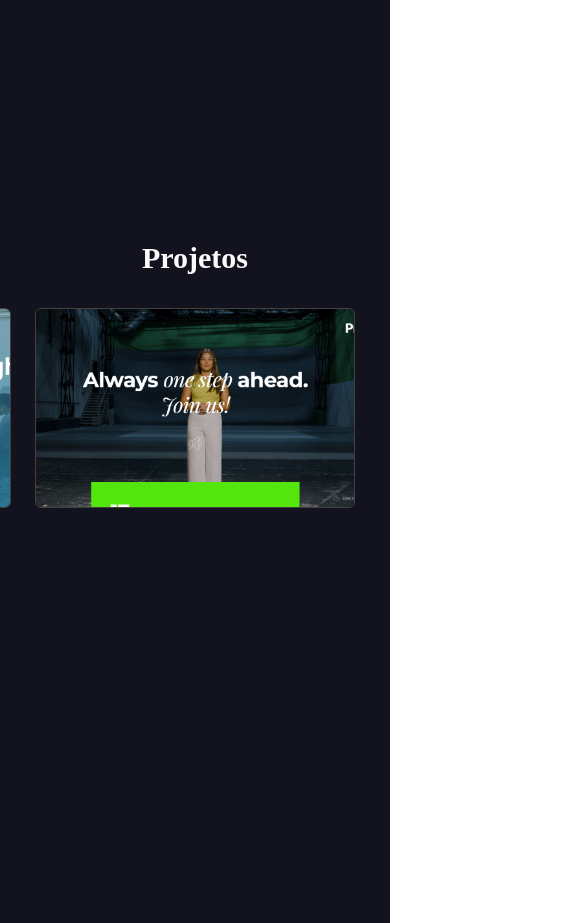
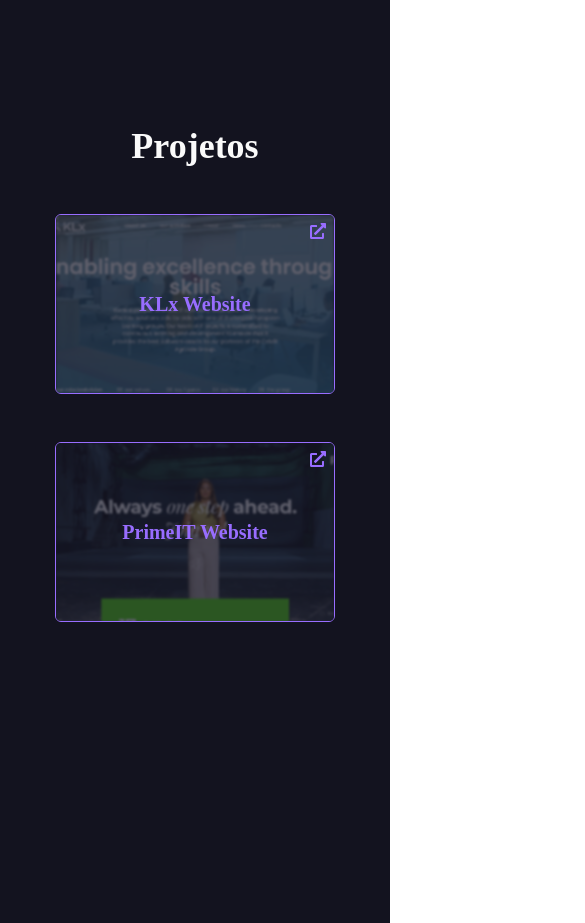
Before and after one commit to devbls/portfolio, a React (Vite) app: page / in a window 390 px wide. Shown: the part 1360-2283 px from the top of the page, 585 px wide, since content can reach past the window. Built offline with nearby package versions, Linux system fonts and the light colour scheme.

Commit message:
Create Projects section responsive design

```diff
--- a/src/components/Projects.tsx
+++ b/src/components/Projects.tsx
@@ -24,26 +24,28 @@
       id="projects"
       className="flex flex-col items-center justify-center min-h-[120vh]"
     >
-      <h2 className="font-dm text-3xl font-bold text-zinc-50">{t("title")}</h2>
-      <div className="max-w-5xl grid grid-cols-[repeat(auto-fill,_minmax(320px,_1fr))] gap-6 mt-8">
+      <h2 className="font-dm text-4xl sm:text-3xl font-bold text-zinc-50">
+        {t("title")}
+      </h2>
+      <div className="max-w-5xl grid md:grid-cols-2 lg:grid-cols-[repeat(auto-fill,_minmax(320px,_1fr))] gap-12 lg:gap-6 mt-12 sm:mt-8">
         {PROJECTS.map((project) => (
           <a
-            className="w-[320px] h-[200px] group rounded-md relative overflow-hidden transition-all duration-300 border border-stone-700 hover:border-purple-500"
+            className="w-[280px] h-[180px] md:w-[320px] md:h-[200px] group rounded-md relative overflow-hidden transition-all duration-300 border border-purple-500 sm:border-stone-700 sm:hover:border-purple-500"
             href={project.link}
             target="_blank"
           >
-            <div className="w-fit h-fit absolute left-0 right-0 bottom-0 top-0 m-auto z-20 transition-all duration-300 opacity-0 invisible group-hover:visible group-hover:opacity-100">
+            <div className="w-fit h-fit absolute left-0 right-0 bottom-0 top-0 m-auto z-20 transition-all duration-300 sm:opacity-0 visible sm:invisible sm:group-hover:visible sm:group-hover:opacity-100">
               <p className="font-dm font-bold text-xl text-purple-500">
                 {project.name}
               </p>
             </div>
             <img
-              className="w-[320px] h-[200px] object-cover transition-all duration-300 group-hover:scale-105 group-hover:blur-[1px]"
+              className="w-[280px] h-[180px] md:w-[320px] md:h-[200px] object-cover transition-all duration-300 sm:group-hover:scale-105 blur-[1px] sm:blur-0 sm:group-hover:blur-[1px]"
               src={`/thumbs/${project.thumb}`}
               alt={project.alt}
             />
-            <div className="hidden h-[200px] w-[320px] bg-black-400 opacity-70 content-[''] group-hover:block absolute top-0 left-0 z-10"></div>
-            <div className="invisible group-hover:visible block absolute top-2 right-2 z-10 text-purple-500 transition-all duration-300 opacity-0 group-hover:opacity-100">
+            <div className="block sm:hidden w-[280px] h-[180px] md:w-[320px] md:h-[200px] bg-black-400 opacity-70 content-[''] sm:group-hover:block absolute top-0 left-0 z-10" />
+            <div className="visible sm:invisible group-hover:visible block absolute top-2 right-2 z-10 text-purple-500 transition-all duration-300 sm:opacity-0 sm:group-hover:opacity-100">
               <FaExternalLinkAlt size={16} />
             </div>
           </a>
```
